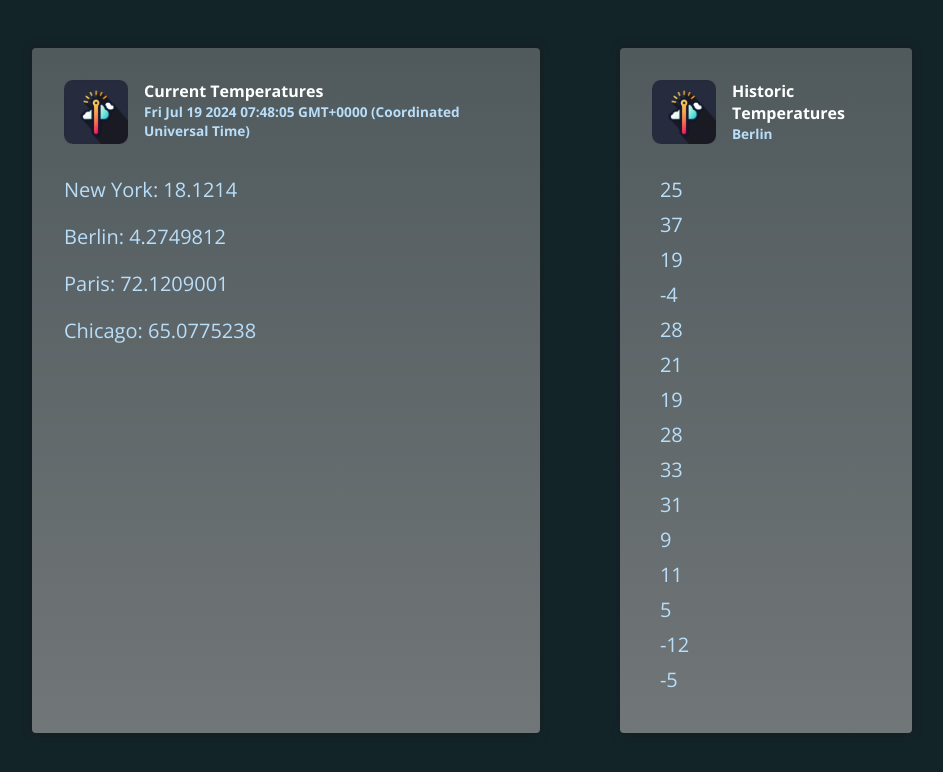
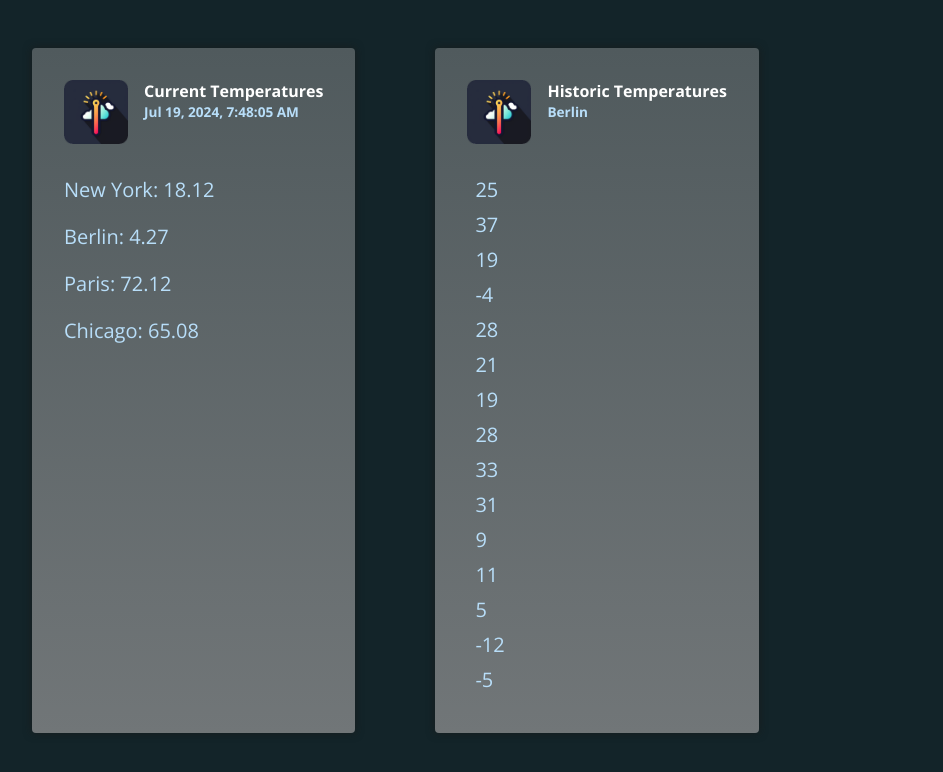
Before and after one commit to chemunoz/angular18-temperatures, an Angular app: page / in a window 1280 px wide. Shown: the top 772 px of the page, without its empty margins (168-1111 px from the left). Built offline with nearby package versions, Linux system fonts and the light colour scheme.

Commit message:
feat: Add some built-in Pipes

```diff
--- a/src/app/app.component.html
+++ b/src/app/app.component.html
@@ -4,13 +4,13 @@
       <img src="temp-icon.png" alt="Thermometer icon" />
       <div>
         <h2>Current Temperatures</h2>
-        <p>{{ currentDate }}</p>
+        <p>{{ currentDate | date : "medium" }}</p>
       </div>
     </header>
-    <p>New York: {{ currentTemperaturs.newYork }}</p>
-    <p>Berlin: {{ currentTemperaturs.berlin }}</p>
-    <p>Paris: {{ currentTemperaturs.paris }}</p>
-    <p>Chicago: {{ currentTemperaturs.chicago }}</p>
+    <p>New York: {{ currentTemperaturs.newYork | number : "1.2-2" }}</p>
+    <p>Berlin: {{ currentTemperaturs.berlin | number : "1.2-2" }}</p>
+    <p>Paris: {{ currentTemperaturs.paris | number : "1.2-2" }}</p>
+    <p>Chicago: {{ currentTemperaturs.chicago | number : "1.2-2" }}</p>
   </article>
 
   <article class="temperatures">
--- a/src/app/app.component.ts
+++ b/src/app/app.component.ts
@@ -1,8 +1,10 @@
+import { DatePipe, DecimalPipe } from '@angular/common';
 import { Component } from '@angular/core';
 
 @Component({
   selector: 'app-root',
   standalone: true,
+  imports: [DatePipe, DecimalPipe],
   templateUrl: './app.component.html',
 })
 export class AppComponent {
```
Also changed, not shown: 1 other file (tests, documents, lock files or other folders).
